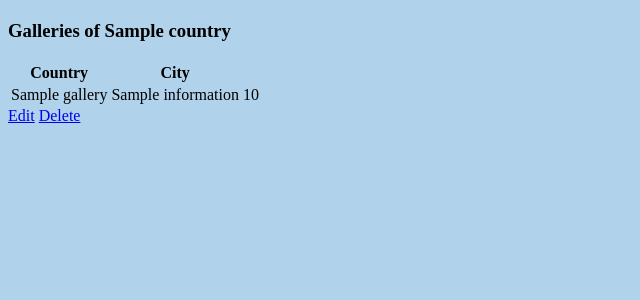
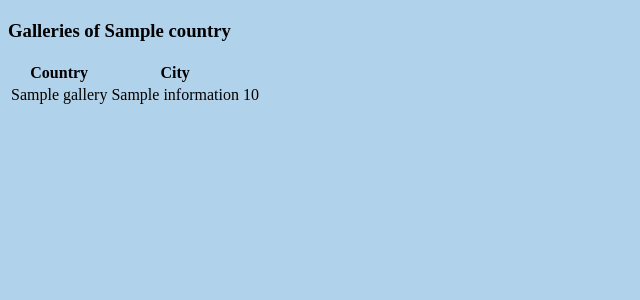
Before and after one commit to su-adam/final_project, a Flask app: template frontend/application/templates/index.html in a window 1280 px wide. Shown: the part 250-550 px from the top of the page, without its empty margins (0-640 px from the left). Run offline with Flask 2, Linux system fonts and the light colour scheme; the template is opened without the code that fills it: most values are stand-ins (such as "Sample title", 1, 10 or a date in 2020).

Commit message:
changes to index4

```diff
--- a/frontend/application/routes.py
+++ b/frontend/application/routes.py
@@ -65,7 +65,7 @@ def update_gallery(id):
 
     if request.method == "POST":
         response = requests.put(
-            f"http://{backend_host}/update/task/{id}",
+            f"http://{backend_host}/update/gallery/{id}",
             json = {
                     "name" : form.name.data,
                     "information" : form.information.data,
--- a/frontend/application/templates/index.html
+++ b/frontend/application/templates/index.html
@@ -29,8 +29,8 @@
         </tr>
         {% endfor %}
     </table>
-    <a href="{{ url_for('update_gallery', id=gallery.id) }}">Edit</a>
-    <a href="{{ url_for('delete_gallery', id=gallery.id) }}">Delete</a>
+    <!-- <a href="{{ url_for('update_gallery', id=gallery.id) }}">Edit</a>
+    <a href="{{ url_for('delete_gallery', id=gallery.id) }}">Delete</a>  -->
 
     {% endfor %}
 {% endblock body %}
```
